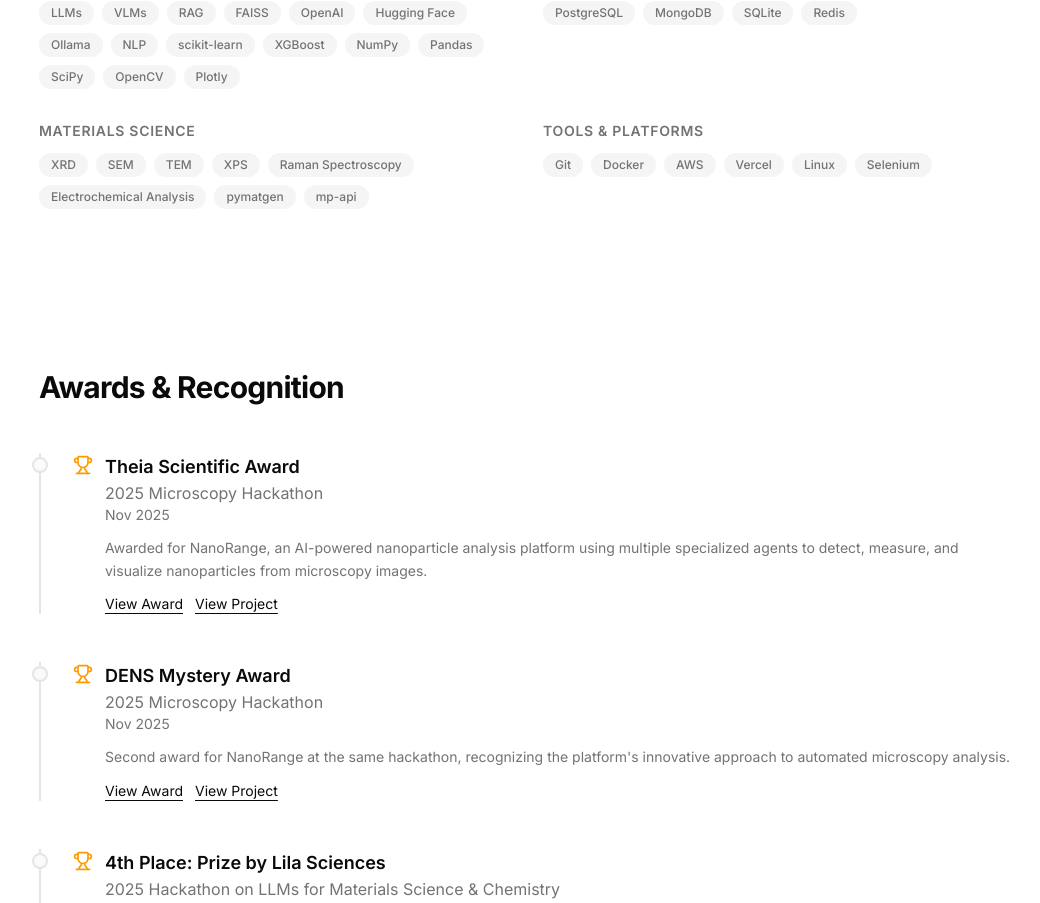
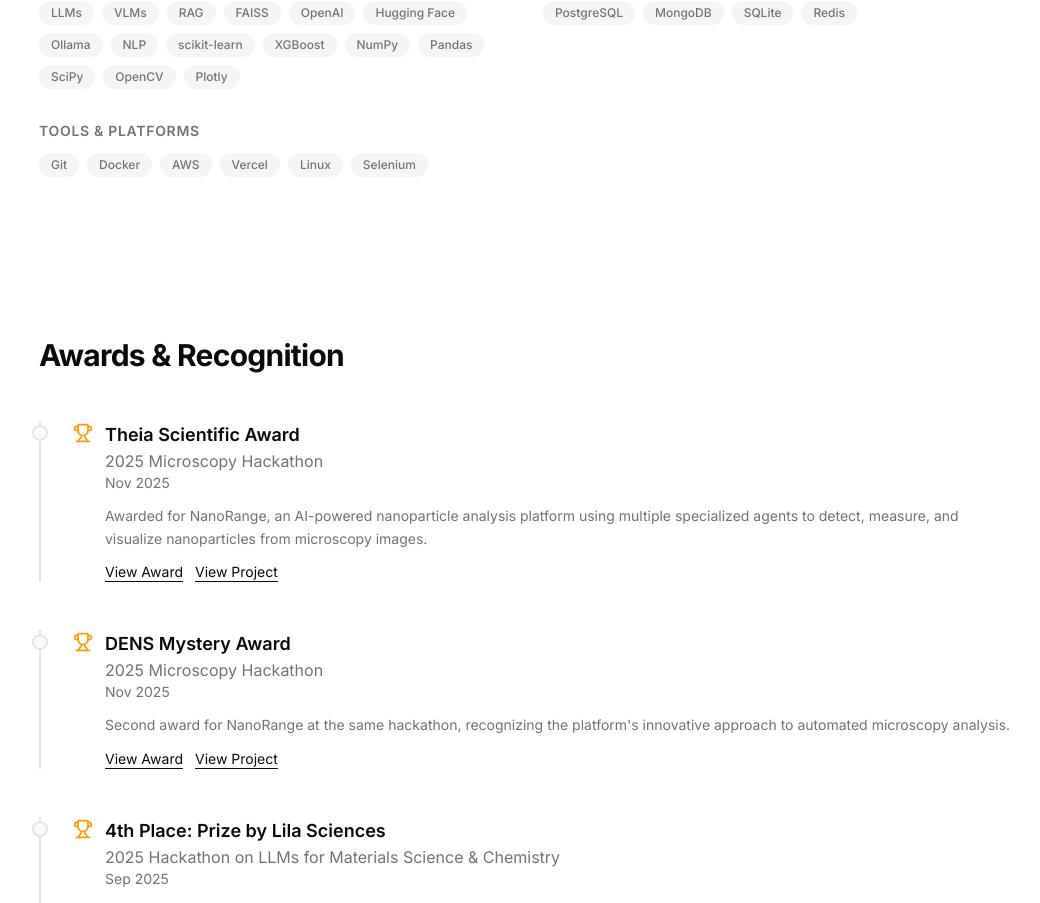
Before and after one commit to MJRaei/portfolio, a Next.js app: page / in a window 1280 px wide. Shown: the part 4020-4923 px from the top of the page, without its empty margins (113-1153 px from the left). Built offline with nearby package versions, Linux system fonts and the light colour scheme.

Commit message:
edit skills

```diff
--- a/src/data/skills.ts
+++ b/src/data/skills.ts
@@ -18,10 +18,6 @@ export const skillCategories: SkillCategory[] = [
     skills: ["PostgreSQL", "MongoDB", "SQLite", "Redis"],
   },
   {
-    category: "Materials Science",
-    skills: ["XRD", "SEM", "TEM", "XPS", "Raman Spectroscopy", "Electrochemical Analysis", "pymatgen", "mp-api"],
-  },
-  {
     category: "Tools & Platforms",
     skills: ["Git", "Docker", "AWS", "Vercel", "Linux", "Selenium"],
   },
```
